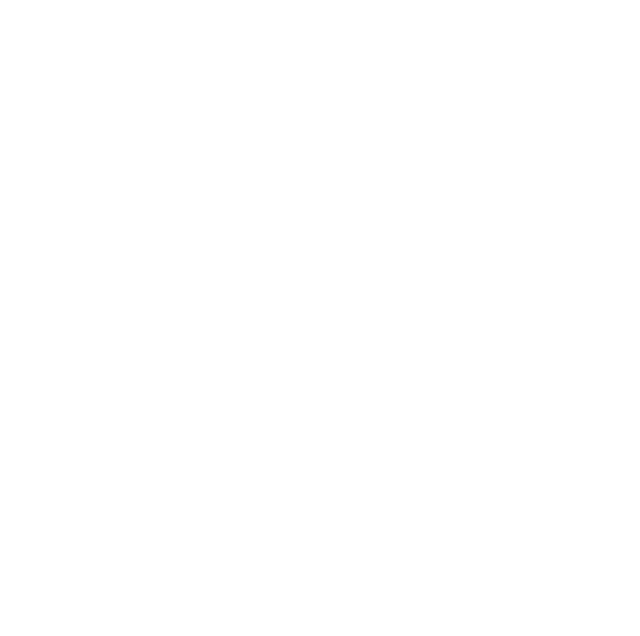
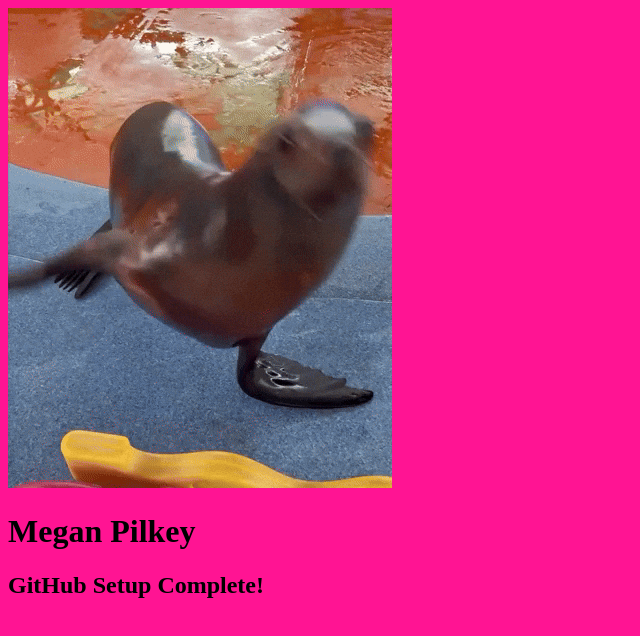
Before and after one commit to Meganp10/exercise3, a plain HTML site: page index.html in a window 1280 px wide. Shown: the whole page, without its empty margins (0-640 px from the left). Drawn offline with Linux system fonts and the light colour scheme.

Commit message:
background colour and text added

```diff
--- a/index.html
+++ b/index.html
@@ -5,9 +5,9 @@
   <title>GitHub Setup</title>
   <!--Made by <Megan Pilkey> on <Febuary 5, 2026>-->
   </head>
-  <body>
-
-
-
+  <body style="background-color:#FF1493;">
+<img src="happysealife.gif" alt="Happy seal dancing">
+    <h1>Megan Pilkey</h1>
+    <h2>GitHub Setup Complete!</h2>
   </body>
 </html>
```
Also changed, not shown: happysealife.gif (renamed from Happy Sea Life GIF by Respective.gif).
